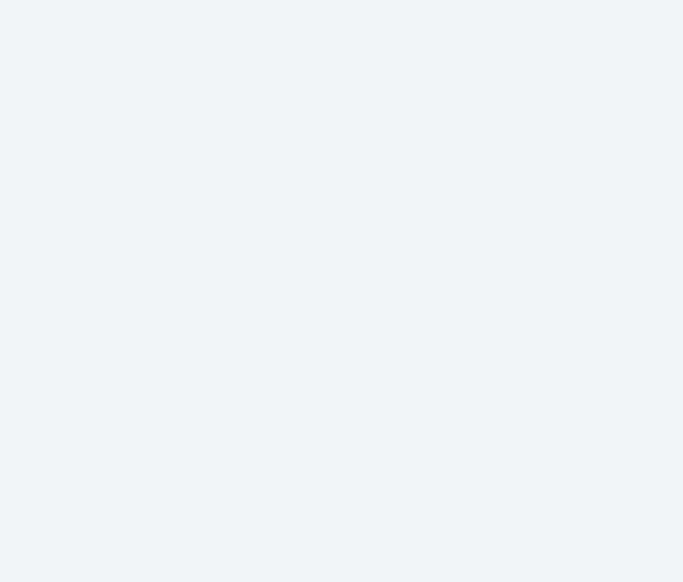
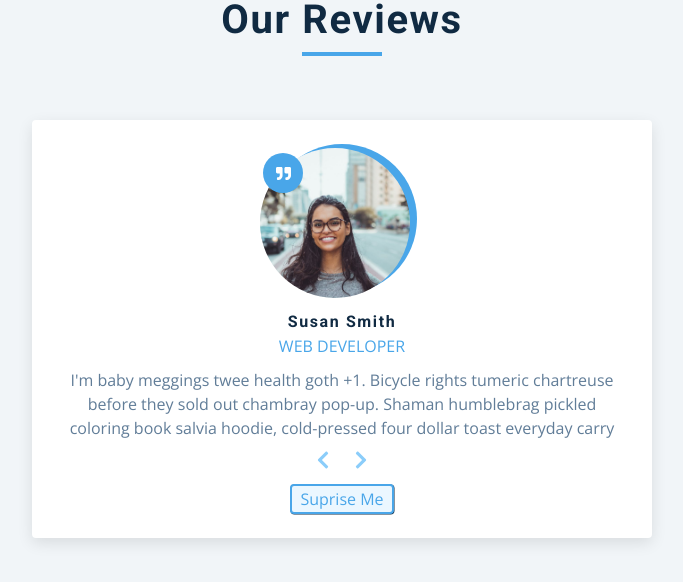
Before and after one commit to rahidt1/reviews, a plain HTML site: page src/index.html in a window 1280 px wide. Shown: the whole page, without its empty margins (298-981 px from the left). Drawn offline with nearby package versions, Linux system fonts and the light colour scheme.

Commit message:
Putting all the component together.

```diff
--- a/src/css/styles.css
+++ b/src/css/styles.css
@@ -9,6 +9,7 @@
   --letter-spacing: 0.16rem;
   --light-shadow: 0 5px 15px rgba(0, 0, 0, 0.1);
   --dark-shadow: 0 5px 15px rgba(0, 0, 0, 0.2);
+  --trasition: all 0.5s;
 }
 *,
 *::after,
@@ -90,7 +91,7 @@ h4 {
   padding: 0.4rem 0.8rem;
   text-align: center;
   text-transform: capitalize;
-  transition: all 0.3s;
+  transition: var(--trasition);
   white-space: nowrap;
 }
 .btn--primary {
@@ -114,13 +115,18 @@ h4 {
   justify-content: center;
   padding: 2.4rem 3.2rem;
   text-align: center;
-  transition: all 0.3s;
+  transition: var(--trasition);
 }
 .card:hover {
   box-shadow: 0 5px 15px rgba(0, 0, 0, 0.2);
 }
 
 /* Review Section */
+.review {
+  margin: auto;
+  max-width: 620px;
+  width: 80vw;
+}
 .review__image {
   background: var(--color-primary);
   border-radius: 100%;
@@ -157,8 +163,19 @@ h4 {
 #chevron-right {
   margin: 0 0.7rem;
   cursor: pointer;
+  transition: var(--trasition);
 }
 #chevron-left:hover,
 #chevron-right:hover {
   color: var(--color-primary);
 }
+.title {
+  text-align: center;
+  margin-bottom: 6.4rem;
+}
+.underline {
+  background: var(--color-primary);
+  height: 0.4rem;
+  margin: auto;
+  width: 8rem;
+}
--- a/src/index.html
+++ b/src/index.html
@@ -15,6 +15,42 @@
     <link rel="stylesheet" href="css/styles.css" />
   </head>
   <body>
+    <header class="title">
+      <h2>our reviews</h2>
+      <div class="underline"></div>
+    </header>
+    <article class="review">
+      <div class="card">
+        <header class="card__header">
+          <div class="review__image">
+            <img src="images/person-1.jpeg" alt="A smiling woman." />
+            <span class="icon-container">
+              <svg class="icon icon--primary">
+                <use xlink:href="images/sprite.svg#quote-right-solid"></use>
+              </svg>
+            </span>
+          </div>
+          <h4 class="review__author">susan smith</h4>
+          <p class="review__job">web developer</p>
+        </header>
+        <div class="card__body">
+          <div class="review__description">
+            I'm baby meggings twee health goth +1. Bicycle rights tumeric
+            chartreuse before they sold out chambray pop-up. Shaman humblebrag
+            pickled coloring book salvia hoodie, cold-pressed four dollar toast
+            everyday carry
+          </div>
+          <svg class="icon icon--large icon--secondary" id="chevron-left">
+            <use xlink:href="images/sprite.svg#chevron-left-solid"></use>
+          </svg>
+          <svg class="icon icon--large icon--secondary" id="chevron-right">
+            <use xlink:href="images/sprite.svg#chevron-right-solid"></use>
+          </svg>
+        </div>
+        <button class="btn btn--primary review__button">suprise me</button>
+      </div>
+    </article>
+
     <script src="index.js"></script>
   </body>
 </html>
```
Also changed, not shown: src/components/review.html (+2 -2 lines).
